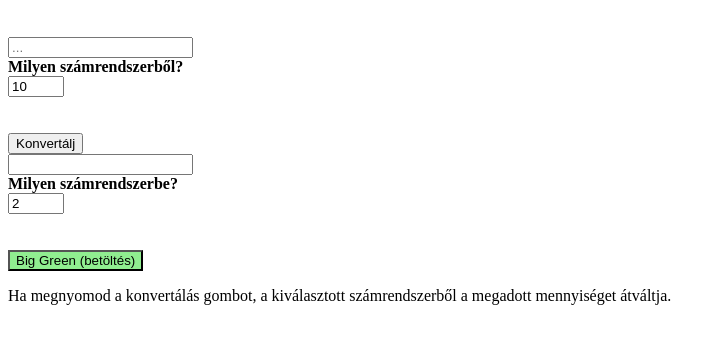
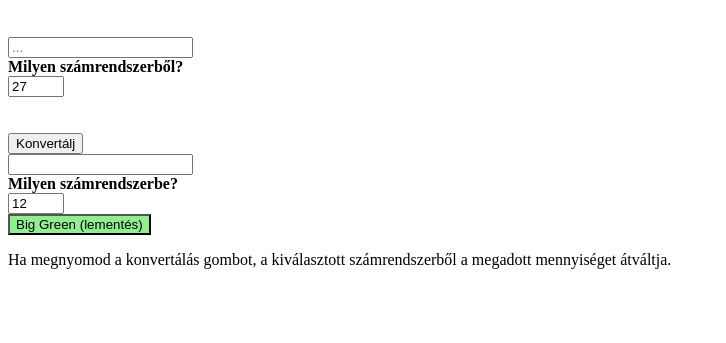
Before and after one commit to Errelian/SZFM-kisprojekt, a plain HTML site: page converter.html in a window 1280 px wide. Shown: the part 61-404 px from the top of the page, without its empty margins (0-726 px from the left). Drawn offline with Linux system fonts and the light colour scheme.

Commit message:
Updated with small tweaks and JS implementation

```diff
--- a/converter.html
+++ b/converter.html
@@ -1,48 +1,36 @@
 <!DOCTYPE html>
 <html>
-<body>
 
-<h1>Számkonverter</h1>
+<head>
+    <meta charset='utf-8'>
+    <title>Számrendszer Átalakító</title>
+    <meta name='viewport' content='width=device-width, initial-scale=1'>
+    <link rel='stylesheet' type='text/css' media='screen' href='main.css'>
+    <script type="text/javascript" src='convert-number.js'></script>
+    <script type="text/javascript" src='fave-save.js'></script>
+</head>
 
-<form>
-  <label for="amount"></label><br>
-  <input type="number"
-	required
-	name="bemenet"
-	id="inputAmount"
-	placeholder="..."
-	step=".01"><br>
-  <label for="nr"><b>Milyen számrendszerből?</b></label><br>
-  <input type="number"
-	required
-	id="inputBase"
-	value="10"
-	min="2"
-	max="36"
-	pattern="[0-9]"><br><br><br>
-  <input type="submit"
-	value="Konvertálj"
-	class="convertbutton">
-  <label for="amount"></label><br>
-  <input type="number"
-	id="outputAmount"
-	readonly><br>
-  <label for="nr"><b>Milyen számrendszerbe?</b></label><br>
-  <input type="number"
-	required
-	id="outputBase"
-	value="2"
-	min="2"
-	max="36"
-	pattern="[0-9]"><br><br><br>
-  <input type="submit"
-  value="Big Green (betöltés)"
-  class="loadbutton"
-  style="background-color:lightgreen">
+<body onload="readFaveNumsHandler()">
 
-</form>
+    <h1>Számkonverter</h1>
 
-<p>Ha megnyomod a konvertálás gombot, a kiválasztott számrendszerből a megadott mennyiséget átváltja.</p>
+    <form>
+        <label for="inputAmount"></label><br />
+        <input type="text" required name="bemenet" id="inputAmount" placeholder="..."><br />
+        <label for="inputBase"><b>Milyen számrendszerből?</b></label><br />
+        <input type="number" required id="inputBase" value="27" min="2" max="36" step="1"><br /><br /><br />
+        <input type="button" value="Konvertálj" class="convertbutton" onClick="convertBaseHandler()">
+        <label for="outputAmount"></label><br />
+        <input type="text" id="outputAmount" readonly><br>
+        <label for="outputBase"><b>Milyen számrendszerbe?</b></label><br>
+        <input type="number" required id="outputBase" value="12" min="2" max="36" step="1"><br />
+        <input type="button" value="Big Green (lementés)" class="loadbutton" style="background-color:lightgreen"
+            onClick="javascript:saveFaveNumHandler()">
+
+    </form>
+
+    <p>Ha megnyomod a konvertálás gombot, a kiválasztott számrendszerből a megadott mennyiséget átváltja.</p>
 
 </body>
+
 </html>
```
